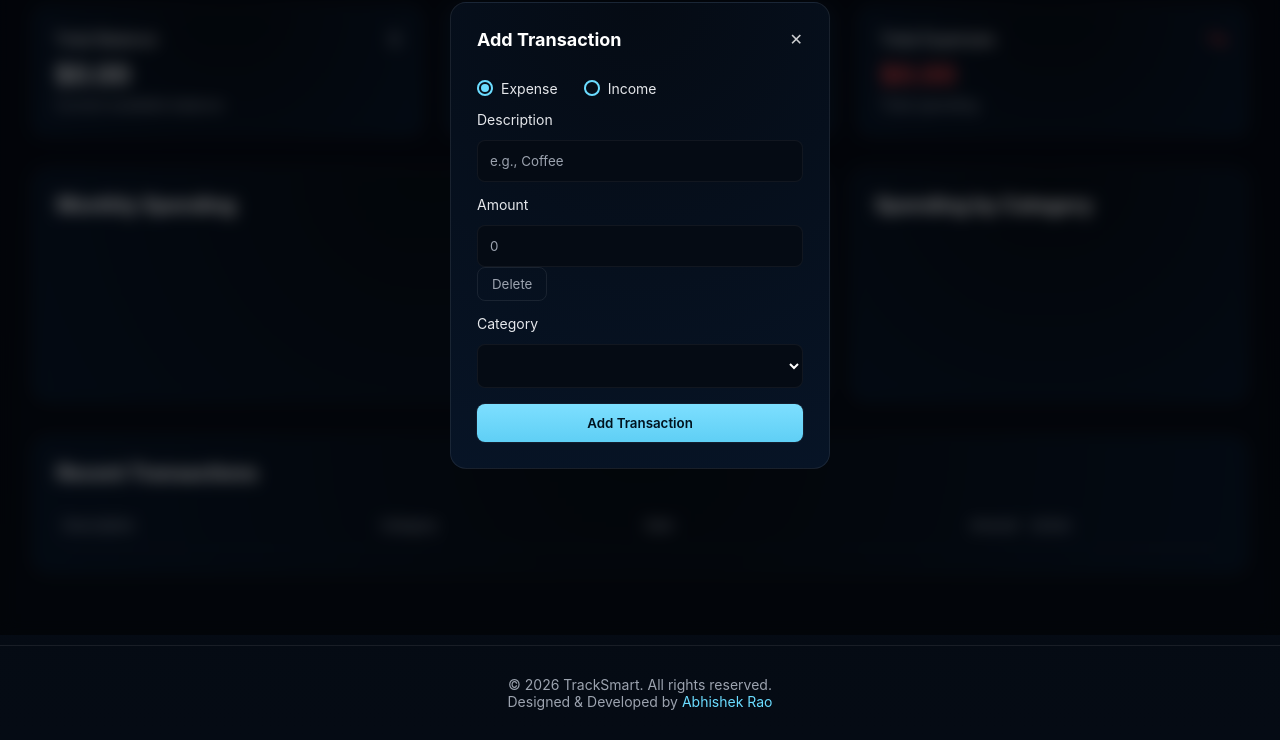
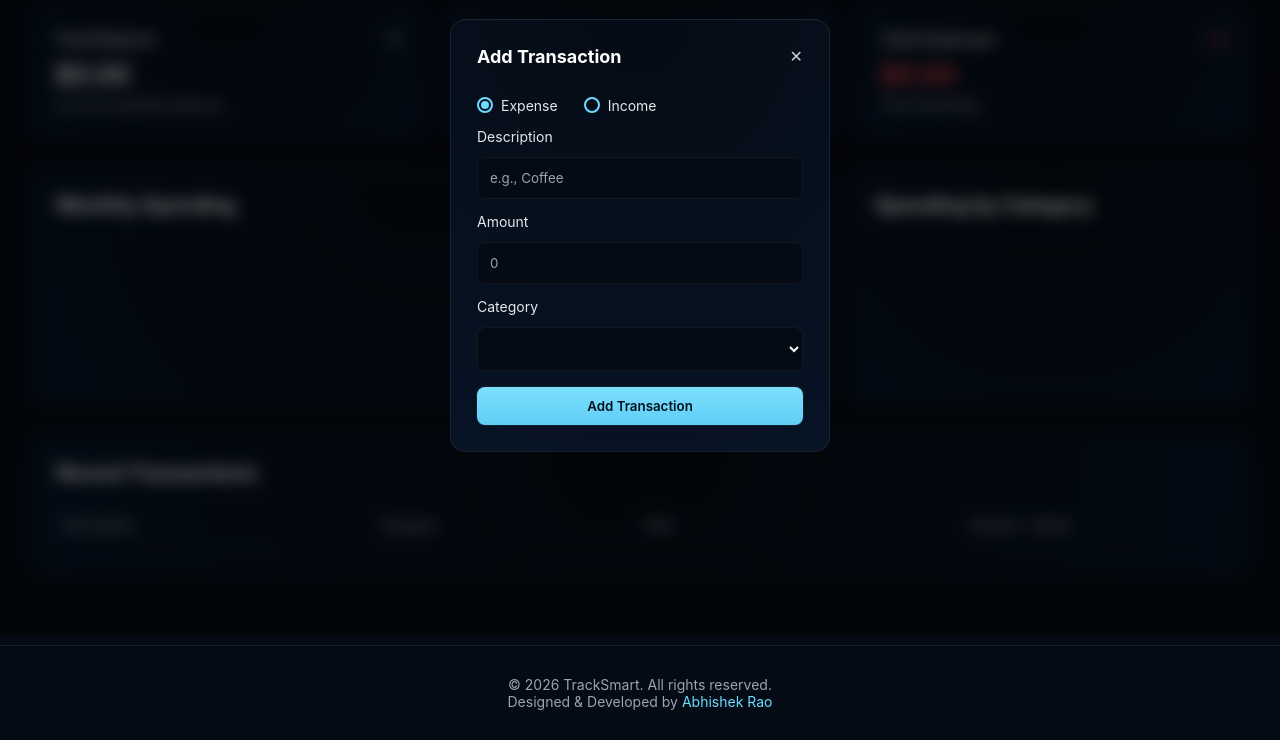
Before and after one commit to Abhishekrao123-tech/TrackSmart, a plain HTML site: page frontend/dashboard.html in a window 1280 px wide. Shown: the part 165-905 px from the top of the page. Drawn offline with nearby package versions, Linux system fonts and the light colour scheme; no server answers; sample sign-in values are in the browser's storage.

Commit message:
Update dashboard.html

```diff
--- a/frontend/dashboard.html
+++ b/frontend/dashboard.html
@@ -127,7 +127,7 @@
 
             <label>Amount</label>
             <input id="amount" type="number" placeholder="0" />
-            <button class="delete-btn">Delete</button>
+
             <label>Category</label>
             <select id="category"></select>
 
```
